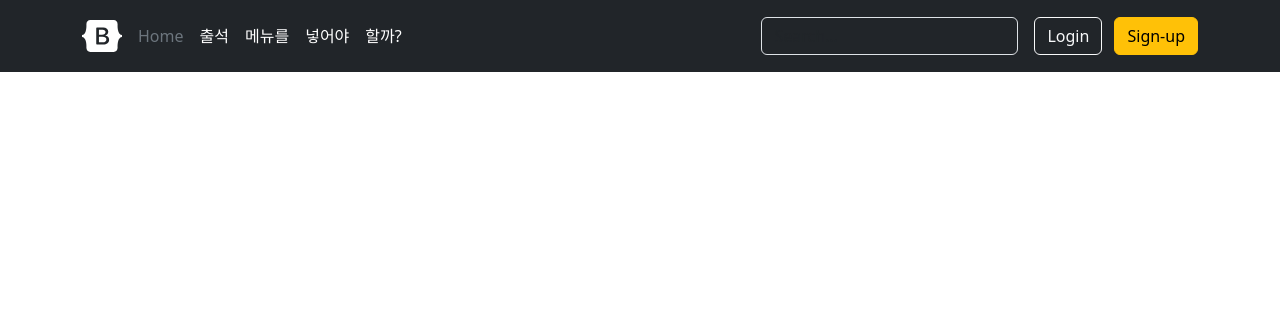
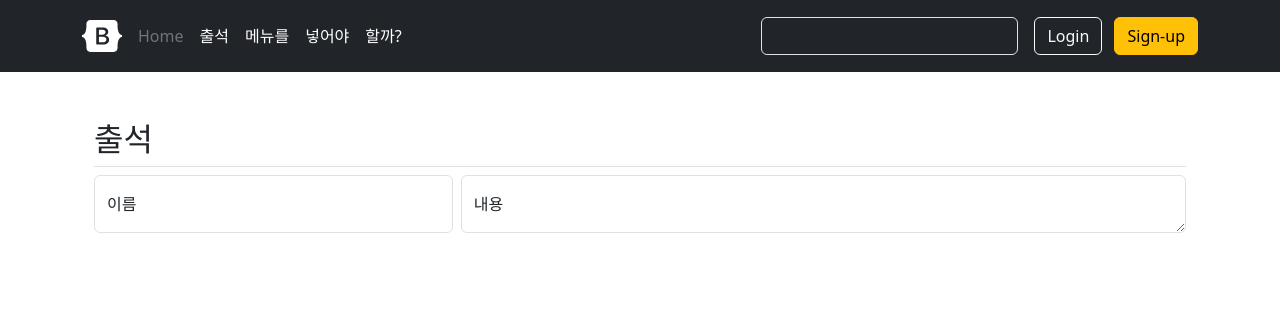
Before and after one commit to TomyoKim/mgc-sample-page, a Django app: template attendance/templates/attendance/index.html in a window 1280 px wide. Shown: the top 332 px of the page. Run offline with Django 4.2, Linux system fonts and the light colour scheme; the template is opened without the code that fills it, so the values that code supplies are empty; some libraries are stand-ins or nearby versions.

Commit message:
출석 입력 양식 작성

```diff
--- a/attendance/templates/attendance/index.html
+++ b/attendance/templates/attendance/index.html
@@ -8,5 +8,35 @@
 </head>
 <body>
     {% include "modules/header.html" %}
+    <section class="container px-4 py-5">
+        <h2 class="pb-2 border-bottom">출석</h2>
+        <form class="" action="{% url 'attendance:index' %}" method="POST">
+        {% csrf_token %}
+            <div class="row g-2">
+                <div class="col-sm col-md-4">
+                    <div class="form-floating">
+                        <input type="text" class="form-control" id="id_name" name="name" placeholder="이름">
+                        <label for="id_name">이름</label>
+                    </div>
+                </div>
+                <div class="col-sm col-md-8">
+                    <div class="form-floating">
+                        <textarea class="form-control" id="id_context" name="context" placeholder="내용"></textarea>
+                        <label for="id_context">내용</label>
+                    <div>
+                </div>
+            </div>
+        </form>
+    </section>
 </body>
+<script type="text/javascript">
+const textarea = document.getElementById("id_context")
+
+// 글자의 크기를 측정하여 요소의 높이로 사용하는 것에 오차가 존재하기 때문에 개행이 많아질수록 공간이 크게 남는다.
+textarea.addEventListener("input", function() {
+    const lines = this.value.split("\n").length
+    const line_height = parseFloat(window.getComputedStyle(this).fontSize) * 1.5
+    this.style.height = `${line_height * lines + line_height - (lines * 2)}px` // 여기서 어떻게는 오차를 줄이기 위한 작업을 했지만 소용 없어...
+})
+</script>
 </html>
```
